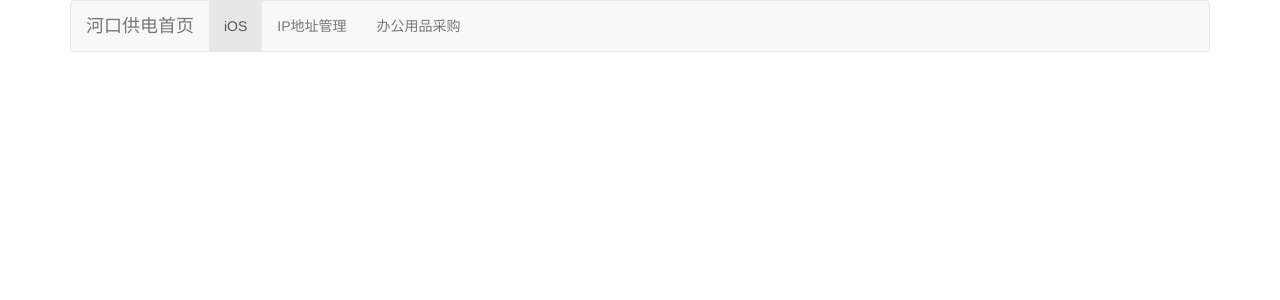
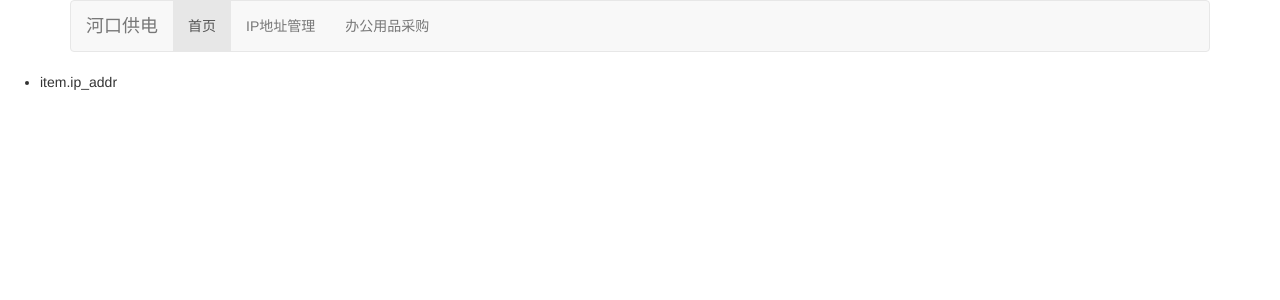
Before and after one commit to liuxkang/hkgdwebs, a Django app: template ipdb/templates/ipdb/index.html in a window 1280 px wide. Shown: the top 300 px of the page. Run offline with Django 3.2, Linux system fonts and the light colour scheme; the template is opened without the code that fills it: values that come from a table or form of the project are taken from there, others are empty; tables that the repository leaves empty hold one stand-in row (values such as "Sample post"); some libraries are stand-ins or nearby versions.

Commit message:
201606033学习页面显示数据

```diff
--- a/hkgdwebs/urls.py
+++ b/hkgdwebs/urls.py
@@ -16,5 +16,6 @@ Including another URLconf
 from django.conf.urls import url,include
 from django.contrib import admin
 urlpatterns = [
-    url(r'^$',include("ipdb.urls"))
+    url(r'^$',include("ipdb.urls")),
+	url(r'^admin/',admin.site.urls),
 ]
--- a/ipdb/templates/ipdb/index.html
+++ b/ipdb/templates/ipdb/index.html
@@ -13,11 +13,11 @@
     <div class="container">
 		<nav class="navbar navbar-default" role="navigation">
 			<div class="navbar-header">
-	  <a class="navbar-brand" href="#">河口供电首页</a>
+				<a class="navbar-brand" href="#">河口供电</a>
 			</div>
 			<div class="collapse navbar-collapse" id="example-navbar-collapse">
 				<ul class="nav navbar-nav">
-	    <li class="active"><a href="#">iOS</a></li>
+					<li class="active"><a href="#">首页</a></li>
 					<li><a href="#">IP地址管理</a></li>
 					<li><a href="#">办公用品采购</a><li>
 					</li>
@@ -25,5 +25,10 @@
 			</div>
 		</nav>
     </div>
+	<ul>
+	{% for item in datatmp %}
+		<li>item.ip_addr</li>
+	{% endfor %}
+	</ul>
   </body>
 </html>
--- a/ipdb/views.py
+++ b/ipdb/views.py
@@ -1,5 +1,7 @@
 from django.shortcuts import render
 from django.http import HttpResponse
+from .models import Ipdb
 # Create your views here.
 def index(request):
-    return render(request,'ipdb/index.html')
+    datatmp = Ipdb.objects.all()
+    return render(request,'ipdb/index.html',datatmp)
```
Lines whose indentation alone changed are shown as unchanged.
